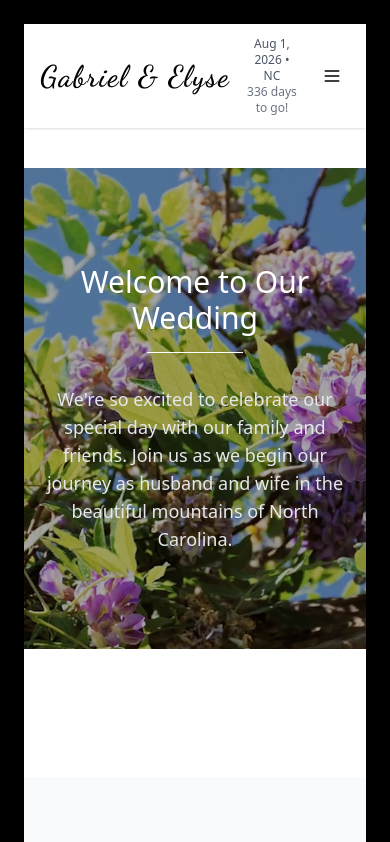
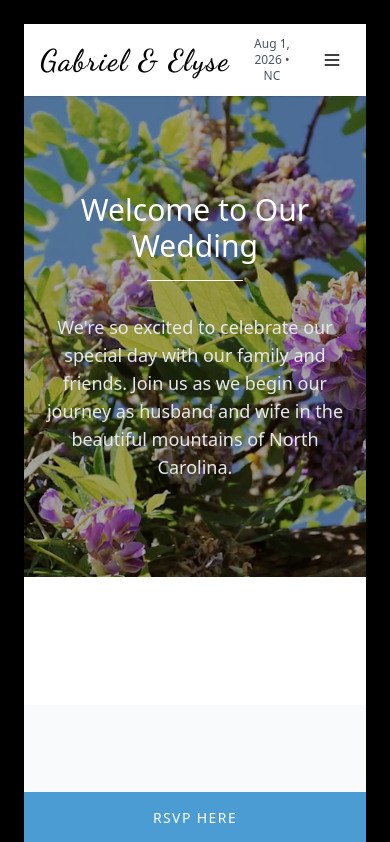
Before and after one commit to ProTimmy/protimmy.github.io, a SvelteKit app: page / in a window 390 px wide. Shown: the top 842 px of the page. Built offline with nearby package versions, Linux system fonts and the light colour scheme.

Commit message:
Mobile changes

```diff
--- a/src/routes/+layout.svelte
+++ b/src/routes/+layout.svelte
@@ -211,9 +211,6 @@
 					<!-- Wedding Info -->
 					<div class="flex-1 text-center px-4">
 						<p class="text-xs text-gray-600 font-light">Aug 1, 2026 • NC</p>
-						{#if showCountdown}
-							<p class="text-xs text-gray-500">{daysUntilWedding} days to go!</p>
-						{/if}
 					</div>
 
 					<!-- Menu Button -->
@@ -278,13 +275,22 @@
 
 		<!-- Main Content -->
 		<main
-			class="transition-all duration-500 ease-out box-border {isIframeRoute ? 'pt-0 overflow-hidden' : 'lg:pt-80 pt-10'}"
+			class="transition-all duration-500 ease-out box-border {isIframeRoute ? 'pt-0 overflow-hidden' : 'lg:pt-80 pt-0 lg:pb-0 pb-14'}"
 			style={isIframeRoute
 				? `height: calc(100dvh - ${isDesktopViewport ? '3rem' : '0rem'}); padding-top: ${iframeTopOffset}px;`
 				: ''}
 		>
 			{@render children?.()}
 		</main>
+
+		<!-- Mobile RSVP Footer -->
+		{#if !isIframeRoute}
+			<div class="fixed bottom-0 left-6 right-6 z-50 lg:hidden">
+				<a href="/rsvp" class="block w-full text-white text-center py-4 text-sm font-light tracking-widest uppercase transition-colors duration-200" style="background-color: #4B9CD3;">
+					RSVP Here
+				</a>
+			</div>
+		{/if}
 
 		<!-- Footer -->
 		{#if !isIframeRoute}
```
